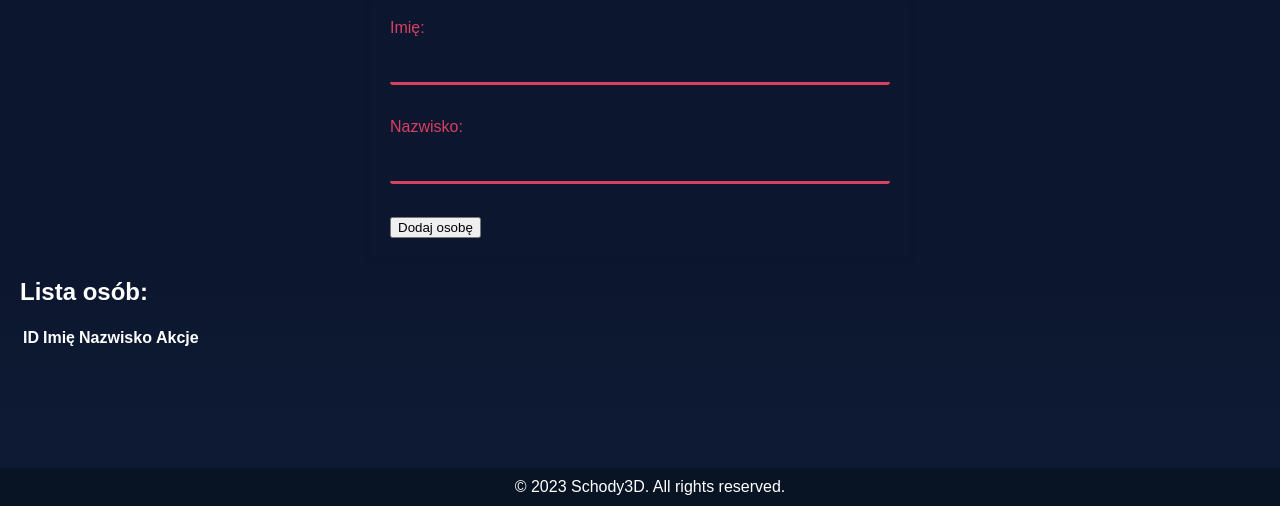
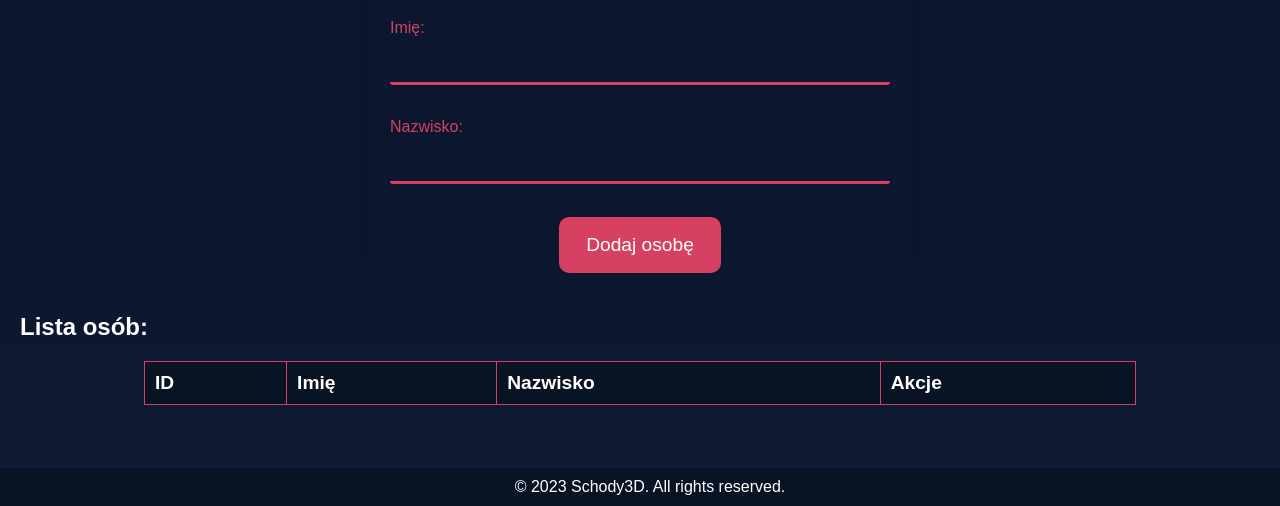
Before and after one commit to MagicznyFrank/Schody3D, a Flask app: page /views/admin/ in a window 1280 px wide. Shown: the part 294-800 px from the top of the page. Run offline with Flask 3, Linux system fonts and the light colour scheme; data that the repository does not hold is empty.

Commit message:
working on database

```diff
--- a/static/styles/styles.css
+++ b/static/styles/styles.css
@@ -206,3 +206,47 @@
     0% { transform: translate(-50%, -50%) rotate(0deg); }
     100% { transform: translate(-50%, -50%) rotate(360deg); }
 }
+/* Dodatkowe style dla tabelki */
+table {
+    margin: 0 auto; /* Wyśrodkowanie tabelki */
+    border-collapse: collapse; /* Usunięcie odstępów między komórkami */
+    width: 80%; /* Szerokość tabelki */
+}
+
+th, td {
+    padding: 10px; /* Wypełnienie komórek */
+    border: 1px solid #d64161; /* Obramowanie komórek */
+    text-align: left; /* Wyrównanie tekstu do lewej */
+}
+
+th {
+    font-size: 1.2em; /* Większy tekst w nagłówkach */
+    background-color: #081423; /* Kolor tła nagłówków */
+    color: #ffffff; /* Kolor tekstu w nagłówkach */
+}
+
+tr:nth-child(even) {
+    background-color: #0c162e; /* Kolor tła co drugiego wiersza */
+}
+
+tr:hover {
+    background-color: #1a304e; /* Kolor tła podczas najechania myszką */
+}
+
+/* Dodatkowe style dla przycisku */
+button {
+    background-color: #d64161;
+    color: #ffffff;
+    padding: 15px 25px;
+    font-size: 1.2em;
+    border: 2px solid #d64161;
+    border-radius: 10px;
+    cursor: pointer;
+    display: block;
+    margin: 0 auto;
+}
+
+button:hover {
+    background-color: #ffffff;
+    color: #d64161;
+}
```
